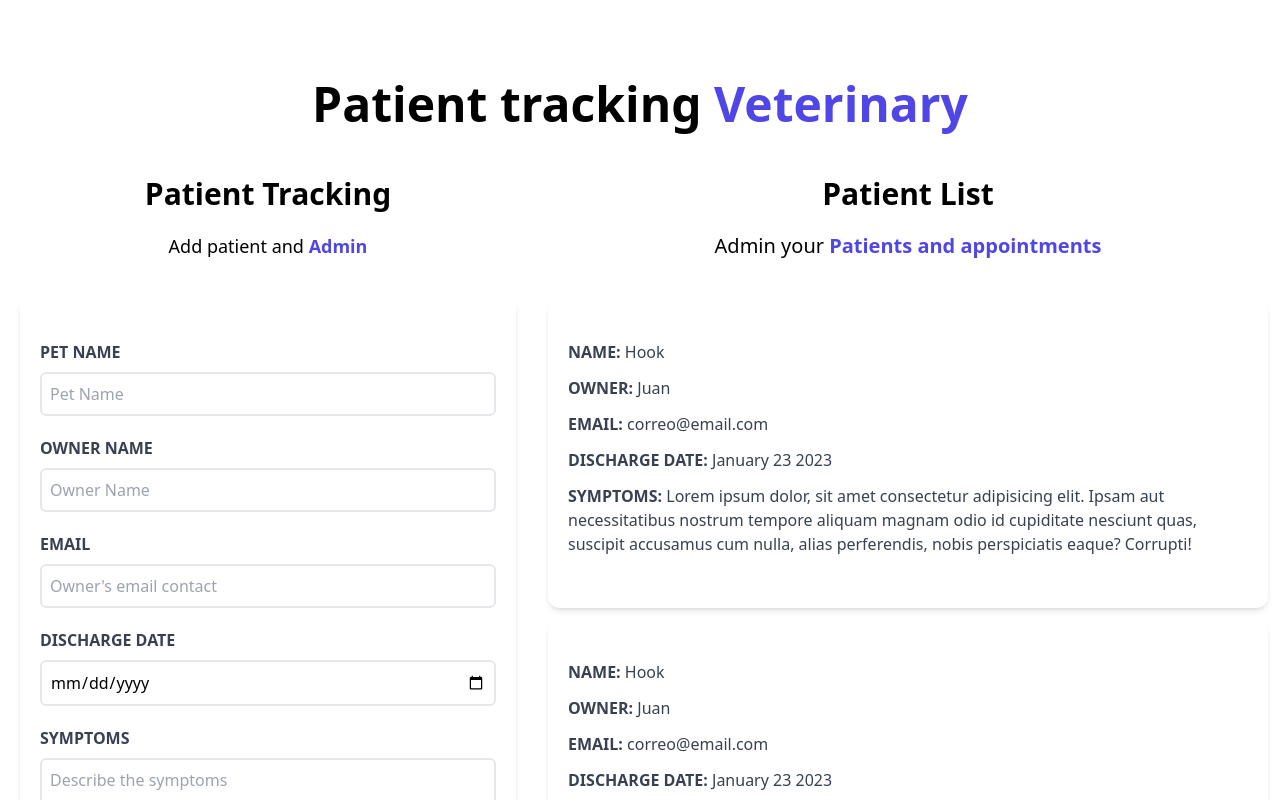
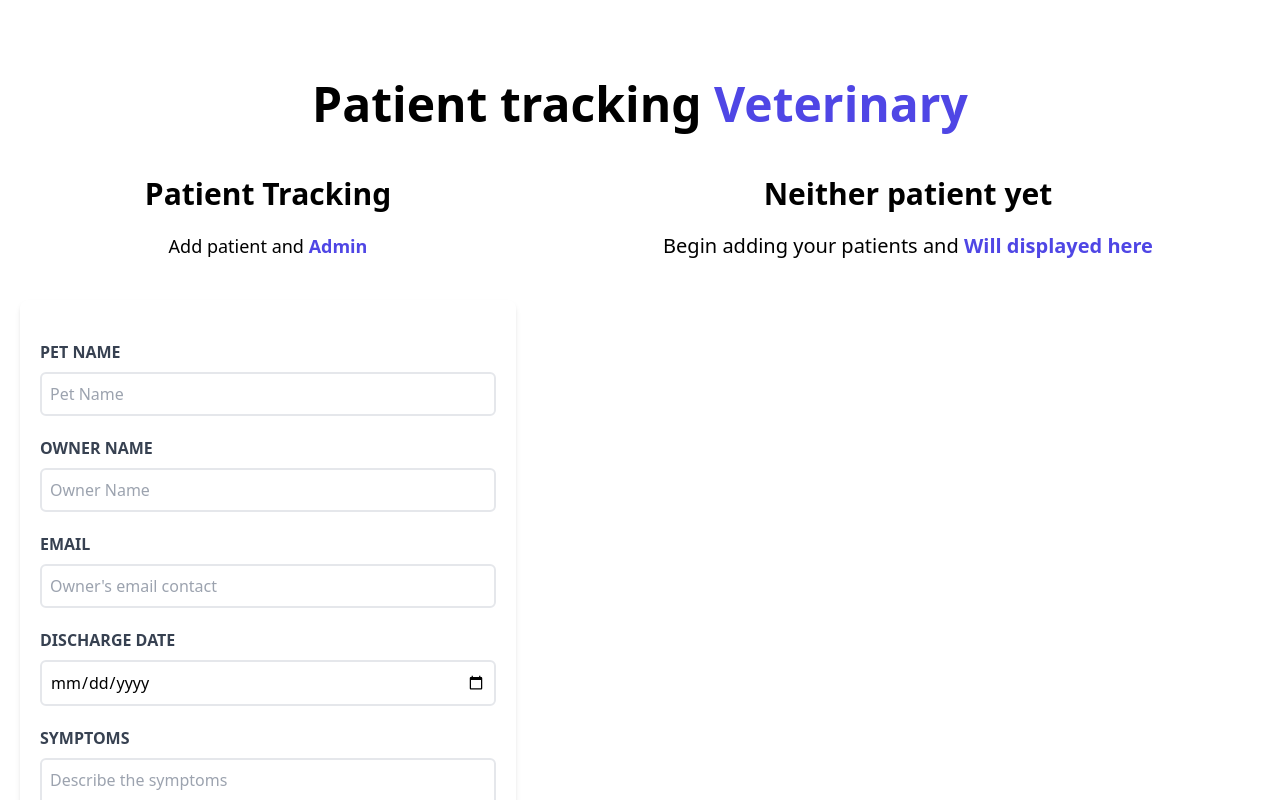
Before and after one commit to RaulRodriguezDev/Citas_Medicas, a React (Vite) app: page / in a window 1280 px wide. Shown: the top 800 px of the page. Built offline with nearby package versions, Linux system fonts and the light colour scheme.

Commit message:
Doing read performance

```diff
--- a/src/Components/Patient.jsx
+++ b/src/Components/Patient.jsx
@@ -1,30 +1,34 @@
-const Patient = () => {
+const Patient = ({patient}) => {
+
+  const {name,owner,email,date,symptoms} = patient
+
   return (
     <div className="bg-white m-3 shadow-md px-5 py-10 rounded-xl">
       <p className="uppercase font-bold mb-3 text-gray-700">
           Name:{" "}
-      <span className="normal-case font-normal">Hook</span>
+        <span className="normal-case font-normal">{name}</span>
       </p>
       <p className="uppercase font-bold mb-3 text-gray-700">
         Owner:{" "}
-      <span className="normal-case font-normal">Juan</span>
+        <span className="normal-case font-normal">{owner}</span>
       </p>
       <p className="uppercase font-bold mb-3 text-gray-700">
         Email:{" "}
-      <span className="normal-case font-normal">correo@email.com</span>
+        <span className="normal-case font-normal">{email}</span>
       </p>
       <p className="uppercase font-bold mb-3 text-gray-700">
         Discharge Date:{" "}
-      <span className="normal-case font-normal">January 23 2023</span>
+        <span className="normal-case font-normal">{date}</span>
       </p>
       <p className="uppercase font-bold mb-3 text-gray-700">
         Symptoms:{" "}
         <span className="normal-case font-normal">
-        Lorem ipsum dolor, sit amet consectetur adipisicing elit. Ipsam aut necessitatibus nostrum tempore aliquam magnam
-        odio id cupiditate nesciunt quas, suscipit accusamus cum nulla, alias perferendis, nobis perspiciatis eaque?
-        Corrupti!
+          {symptoms}
         </span>
       </p>
+      <div className="flex justify-between mt-10">
+
+      </div>
   </div>
   )
 }
--- a/src/Components/PatientList.jsx
+++ b/src/Components/PatientList.jsx
@@ -1,21 +1,26 @@
 import Patient from "./Patient"
 
-function PatientList() {
+function PatientList({patients}) {
   return (
     <div className="md:w-1/2 lg:w-3/5 h-screen md:overflow-y-scroll">
-      <h2 className="font-black text-center text-3xl">Patient List</h2>
-      <p className="text-xl mt-5 mb-10 text-center">
-        Admin your {""}
-        <span className="text-indigo-600 font-bold">Patients and appointments</span>
-      </p>
-      <Patient/>
-      <Patient/>
-      <Patient/>
-      <Patient/>
-      <Patient/>
-      <Patient/>
-      <Patient/>
-      <Patient/>
+      {patients && patients.lenght ? (
+        <>
+          <h2 className="font-black text-center text-3xl">Patient List</h2>
+          <p className="text-xl mt-5 mb-10 text-center">
+            Admin your {""}
+            <span className="text-indigo-600 font-bold">Patients and appointments</span>
+          </p>
+          {patients.map(patient => <Patient key={patient.id} patient={patient}/>)}
+        </>
+      ):(
+        <>
+          <h2 className="font-black text-center text-3xl">Neither patient yet</h2>
+          <p className="text-xl mt-5 mb-10 text-center">
+            Begin adding your patients and {""}
+            <span className="text-indigo-600 font-bold">Will displayed here</span>
+          </p>
+      </>
+      )}
     </div>
   )
 }
```
Lines whose indentation alone changed are shown as unchanged.
